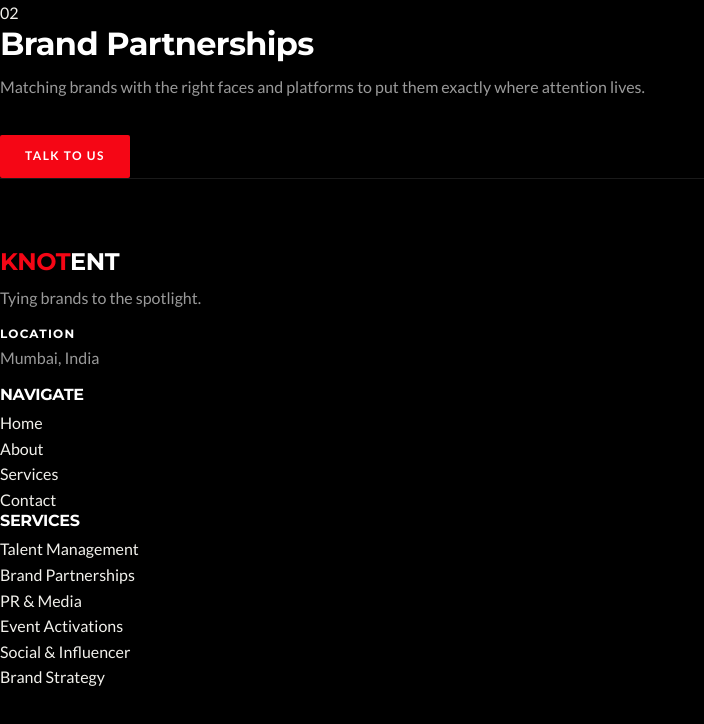
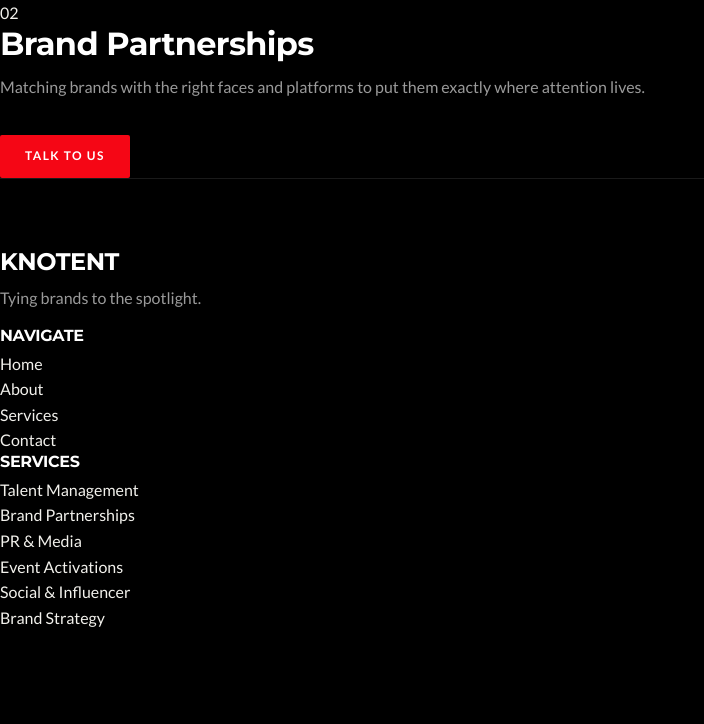
Before and after one commit to knotentdigitalmedia-design/Knotent-Website, a React (Vite) app in the folder Website Files/: page /services/brand-partnerships in a window 1280 px wide. Shown: the top 724 px of the page, without its empty margins (0-704 px from the left). Built offline with nearby package versions, Linux system fonts and the light colour scheme.

Commit message:
Revert "Add location to the left corner of the footer"
This reverts commit 58a89ceee79a3ae78049c6a88be68594a612d0cb.

```diff
--- a/Website Files/src/components/Footer.jsx
+++ b/Website Files/src/components/Footer.jsx
@@ -9,17 +9,8 @@
 
         {/* Brand Column */}
         <div>
-          <h2 className="text-white text-2xl font-bold tracking-wider mb-2" style={{ fontFamily: 'Montserrat, sans-serif' }}>
-            <span style={{ color: '#F50615' }}>KNOT</span><span style={{ color: '#FFFFFF' }}>ENT</span>
-          </h2>
-          <p className="text-sm mb-6">Tying brands to the spotlight.</p>
-
-          <div className="mt-6">
-            <h4 className="text-white font-semibold mb-1" style={{ fontSize: '12px', letterSpacing: '0.1em', textTransform: 'uppercase' }}>Location</h4>
-            <p className="text-sm" style={{ color: '#9a9a9a' }}>
-              Mumbai, India
-            </p>
-          </div>
+          <h2 className="text-white text-2xl font-bold tracking-wider mb-2">KNOTENT</h2>
+          <p className="text-sm">Tying brands to the spotlight.</p>
         </div>
 
         {/* Navigation */}
```
